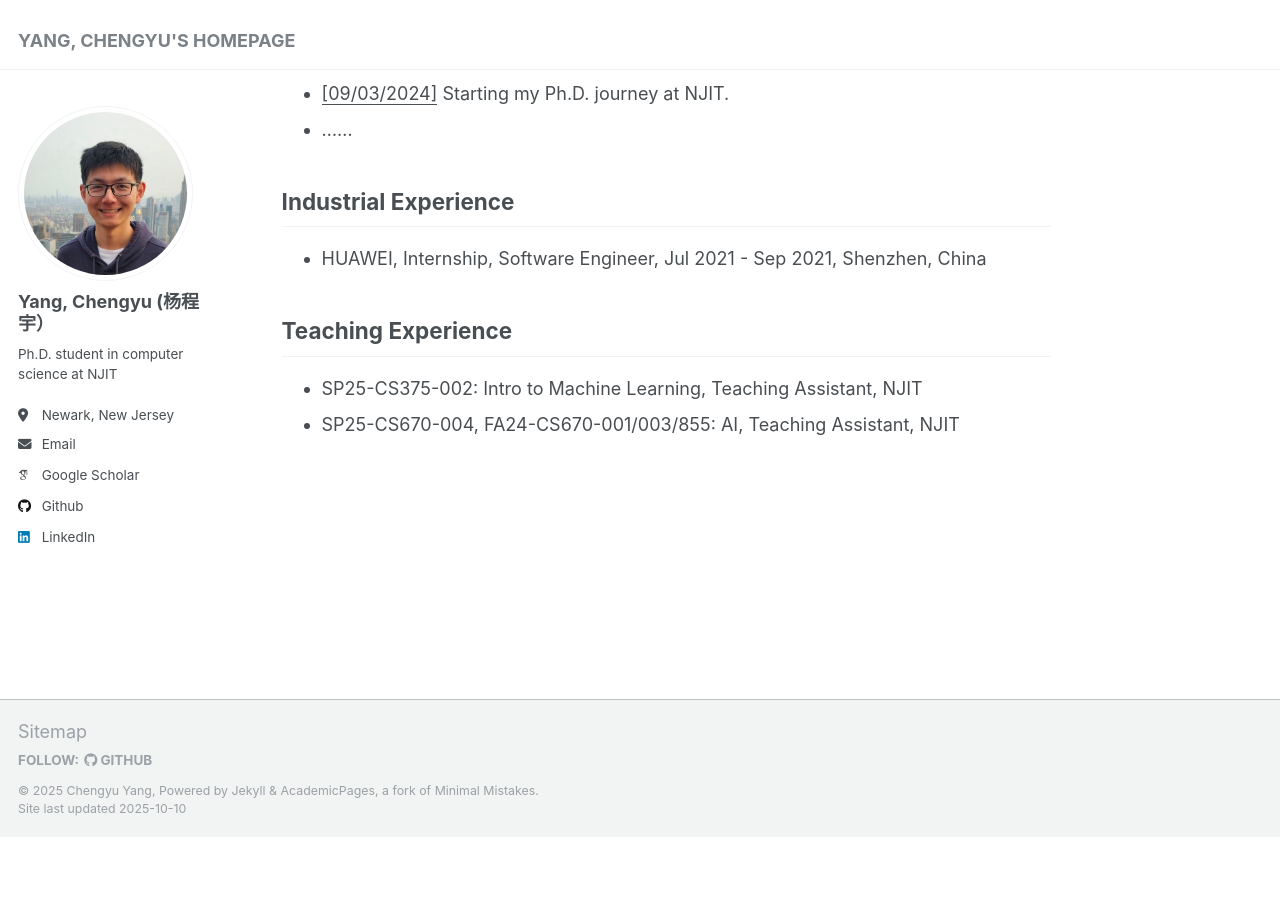
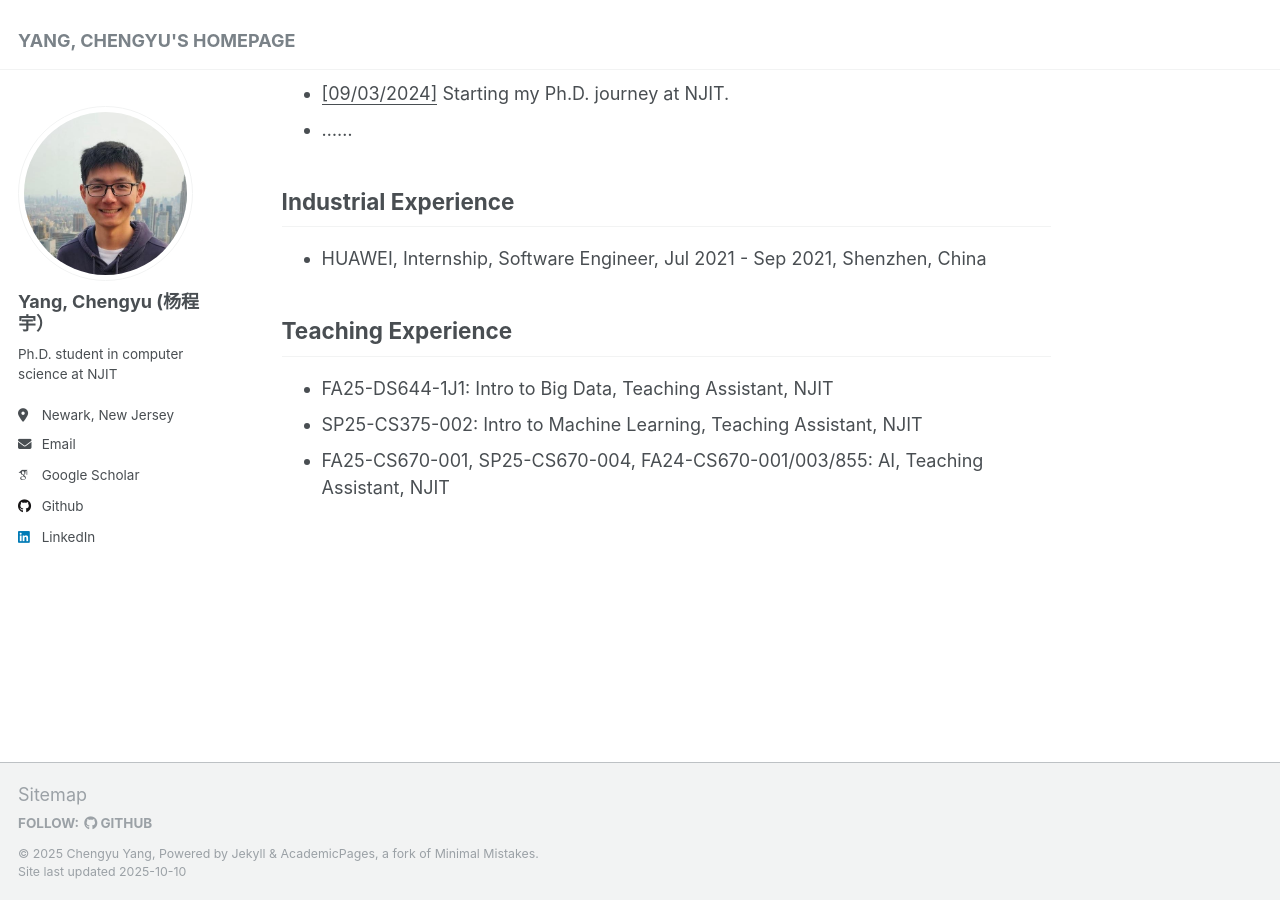
Before and after one commit to chengyuyang-njit/chengyuyang-njit.github.io, a Jekyll site: the page built from _pages/about.md, in a window 1280 px wide and 900 px high, scrolled down 2150 px. Built offline with Jekyll 4.4.1, drawn with Linux system fonts in a browser that asks for light colours; some web fonts are replaced; before the commit the page ends 2987 px from its top, so only the background shows below that.

Commit message:
Update about.md

```diff
--- a/_pages/about.md
+++ b/_pages/about.md
@@ -46,6 +46,7 @@ Industrial Experience
 
 Teaching Experience
 ------
+- FA25-DS644-1J1: Intro to Big Data, Teaching Assistant, NJIT
 - SP25-CS375-002: Intro to Machine Learning, Teaching Assistant, NJIT
-- SP25-CS670-004, FA24-CS670-001/003/855: AI, Teaching Assistant, NJIT
+- FA25-CS670-001, SP25-CS670-004, FA24-CS670-001/003/855: AI, Teaching Assistant, NJIT
 <!--- SP24-CSCI301: Software Development, Teaching Assistant, William & Mary- FA23-CSCI243, SP23-CSCI243: Discrete Structures, Teaching Assistant, William & Mary- FA22-CSCI340: Algorithms, Teaching Assistant, William & Mary-->
```
